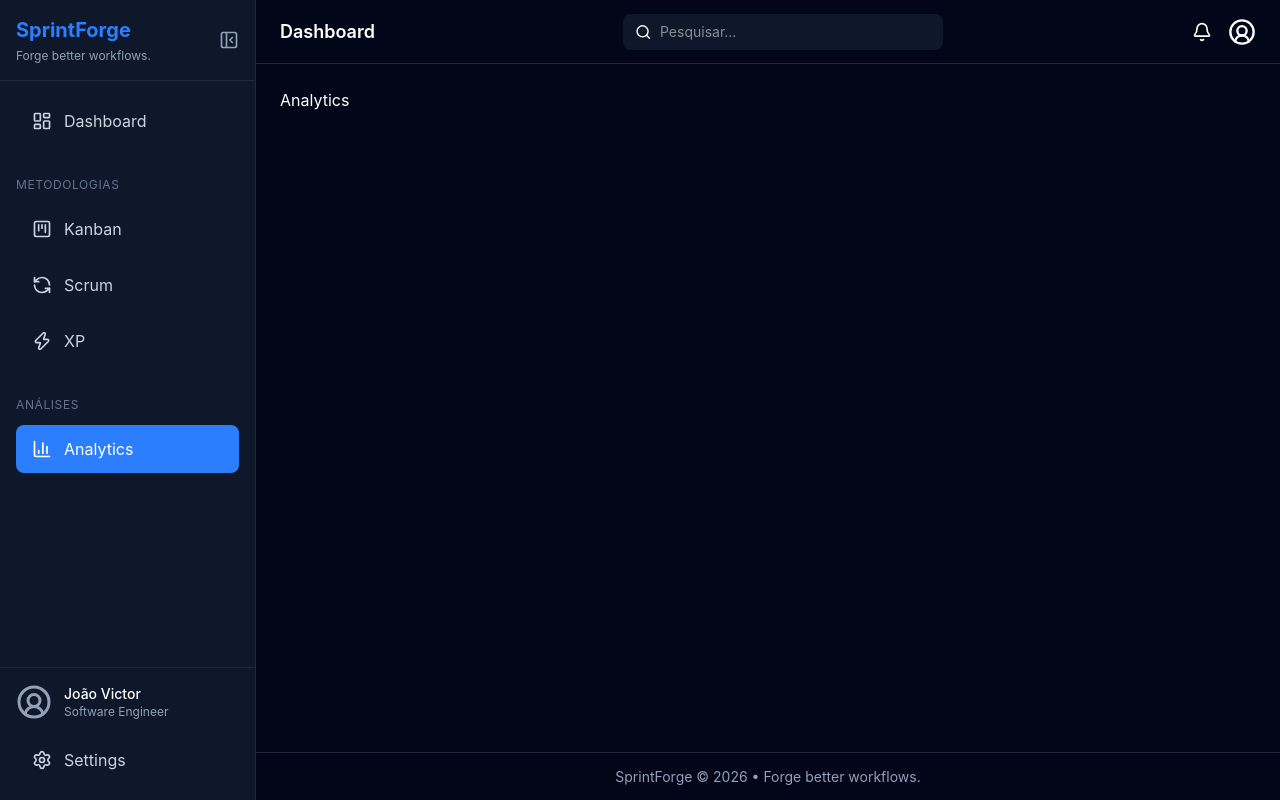
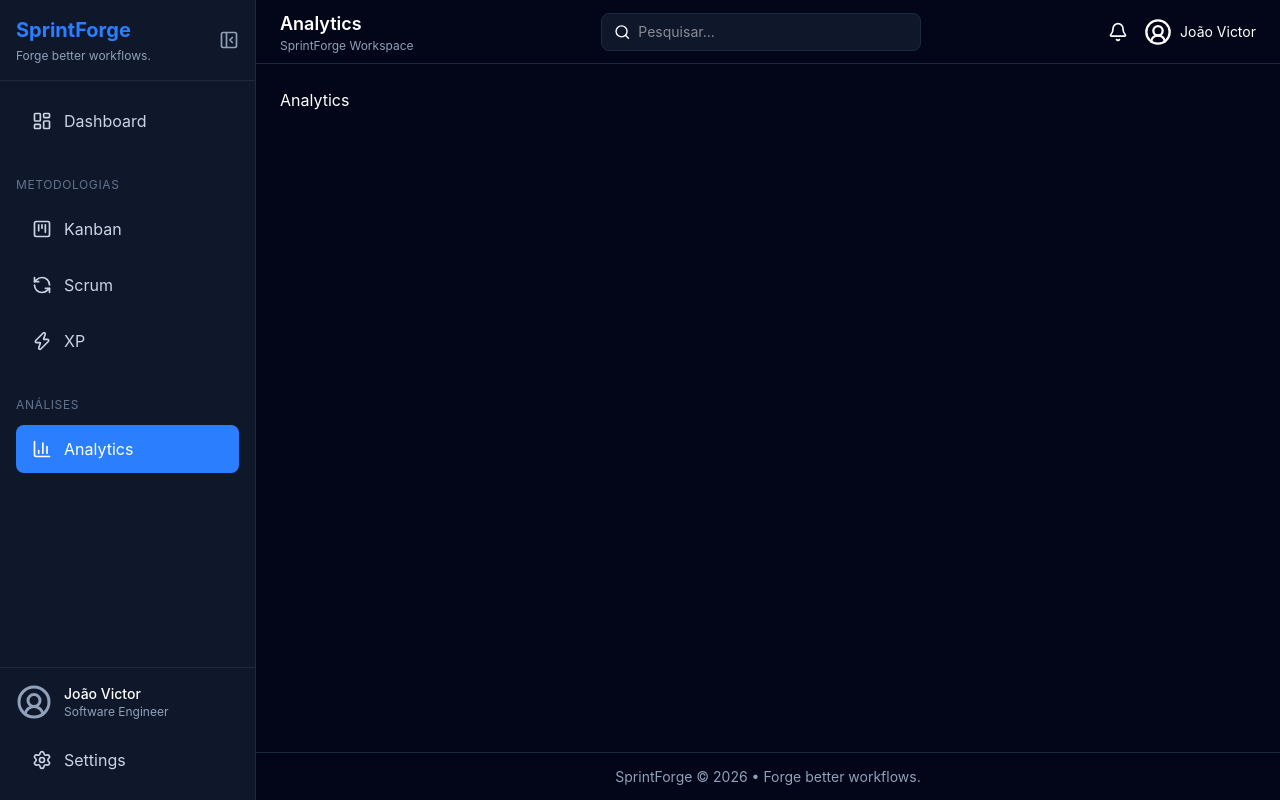
Before and after one commit to dev-joaovb/sprintforge, a React (Vite) app in the folder frontend/: page /analytics in a window 1280 px wide. Built offline with nearby package versions, Linux system fonts and the light colour scheme.

Commit message:
Commit frontend

```diff
--- a/frontend/src/components/topbar/Topbar.jsx
+++ b/frontend/src/components/topbar/Topbar.jsx
@@ -4,19 +4,39 @@ import {
   UserCircle2
 } from "lucide-react";
 
+import { useLocation } from "react-router-dom";
+
+const pageTitles = {
+  "/": "Dashboard",
+  "/kanban": "Kanban",
+  "/scrum": "Scrum",
+  "/xp": "Extreme Programming",
+  "/analytics": "Analytics",
+  "/settings": "Configurações",
+};
+
 const Topbar = () => {
+  const location = useLocation();
+
+  const currentPage =
+    pageTitles[location.pathname] || "SprintForge";
+
   return (
     <header className="h-16 border-b border-slate-800 bg-slate-950 flex items-center justify-between px-6">
 
       {/* Lado esquerdo */}
       <div>
-        <h2 className="text-lg font-semibold">
-          Dashboard
+        <h2 className="text-lg font-semibold text-white">
+          {currentPage}
         </h2>
+
+        <p className="text-xs text-slate-400">
+          SprintForge Workspace
+        </p>
       </div>
 
       {/* Centro */}
-      <div className="hidden md:flex items-center gap-2 bg-slate-900 px-3 py-2 rounded-lg w-80">
+      <div className="hidden md:flex items-center gap-2 bg-slate-900 px-3 py-2 rounded-lg w-80 border border-slate-800">
 
         <Search size={18} />
 
@@ -35,8 +55,12 @@ const Topbar = () => {
           <Bell size={20} />
         </button>
 
-        <button className="hover:text-blue-500 transition">
+        <button className="flex items-center gap-2 hover:text-blue-500 transition">
           <UserCircle2 size={28} />
+
+          <span className="hidden lg:block text-sm">
+            João Victor
+          </span>
         </button>
 
       </div>
```
Also changed, not shown: frontend/src/features/agile-assistant/AgileAssistantPage.jsx (added), frontend/src/features/agile-assistant/methodologyEngine.js (added).
